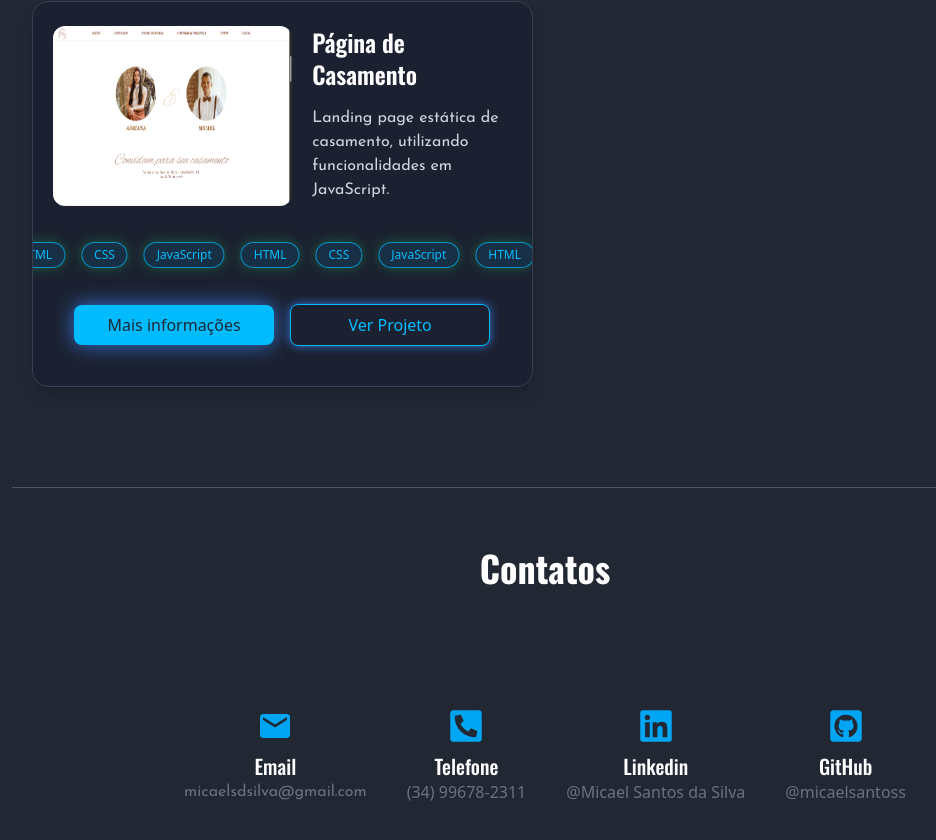
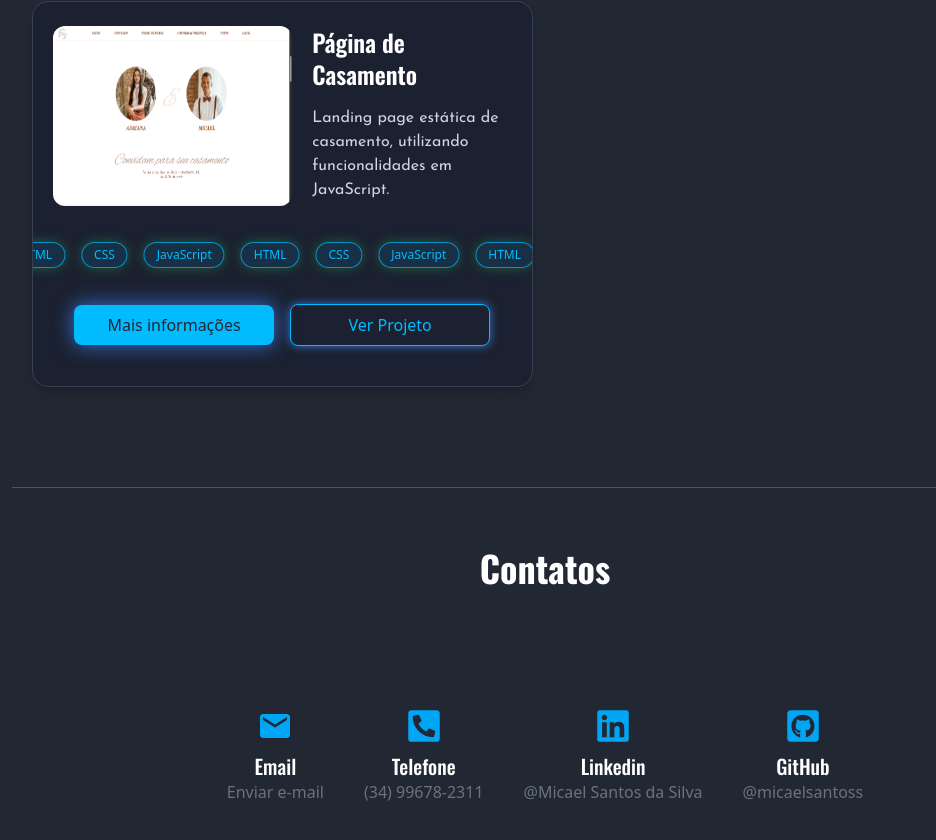
Before and after one commit to micaelsantoss/Meu-Portifolio, a React (Vite) app: page / in a window 1280 px wide. Shown: the part 3045-3885 px from the top of the page, without its empty margins (95-1031 px from the left). Built offline with nearby package versions, Linux system fonts and the light colour scheme.

Commit message:
ajustando pequenos pontos

```diff
--- a/package.json
+++ b/package.json
@@ -16,6 +16,7 @@
     "framer-motion": "^12.23.26",
     "react": "^19.2.0",
     "react-dom": "^19.2.0",
+    "react-hot-toast": "^2.6.0",
     "react-icons": "^5.5.0",
     "react-router-dom": "^7.11.0",
     "swiper": "^12.0.3",
--- a/src/pages/home/index.tsx
+++ b/src/pages/home/index.tsx
@@ -452,7 +452,14 @@ export default function Home() {
           <div className="flex flex-col items-center">
             <MdEmail className="text-4xl mb-2 text-sky-500 text-shadow-[0_0_20px_rgba(59,130,246,0.85)]"/>
             <h3 className="font-medium text-white text-xl">Email</h3>
-            <p className="text-gray-500">micaelsdsilva@gmail.com</p>
+            <a
+              href="https://mail.google.com/mail/?view=cm&fs=1&to=micaelsdsilva@gmail.com&su=Solicita%C3%A7%C3%A3o%20de%20Or%C3%A7amento&body=Ol%C3%A1%2C%0A%0AGostaria%20de%20solicitar%20um%20or%C3%A7amento%20para%20seus%20servi%C3%A7os.%0A%0AFico%20no%20aguardo.%0A%0AAtenciosamente%2C"
+              target="_blank"
+              className="text-gray-500 hover:text-red-600"
+            >
+              Enviar e-mail
+            </a>
+
           </div>
 
           <div className="flex flex-col items-center">
--- a/src/pages/projectDetails/index.tsx
+++ b/src/pages/projectDetails/index.tsx
@@ -10,7 +10,7 @@ export function ProjectDetails() {
   if (!project) return <p>Projeto não encontrado</p>;
 
   return (
-    <div className="min-h-screen bg-slate-900 text-white px-6 py-12 text-center">
+    <div className="min-h-screen bg-primaria text-white px-6 py-12 text-center">
       <h1 className="text-4xl font-bold mb-4">{project.title}</h1>
       <p className="text-gray-400 max-w-2xl mb-8 m-auto">
         {project.description}
```
Also changed, not shown: 1 other file (tests, documents, lock files or other folders).
